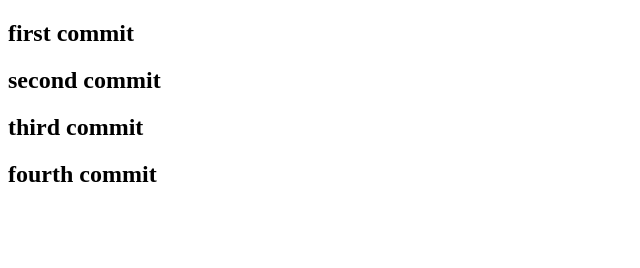
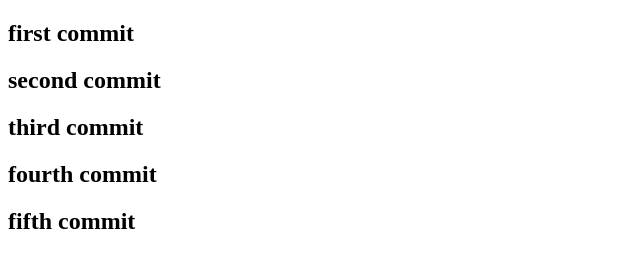
Before and after one commit to ststas/first-project, a plain HTML site: page index.html in a window 1280 px wide. Shown: the whole page, without its empty margins (0-640 px from the left). Drawn offline with Linux system fonts and the light colour scheme.

Commit message:
Update index.html
added 5th h2

```diff
--- a/index.html
+++ b/index.html
@@ -15,5 +15,6 @@
   <h2>second commit</h2>
   <h2>third commit</h2>
   <h2>fourth commit</h2>
+  <h2>fifth commit</h2>
 </body>
 </html>
```
